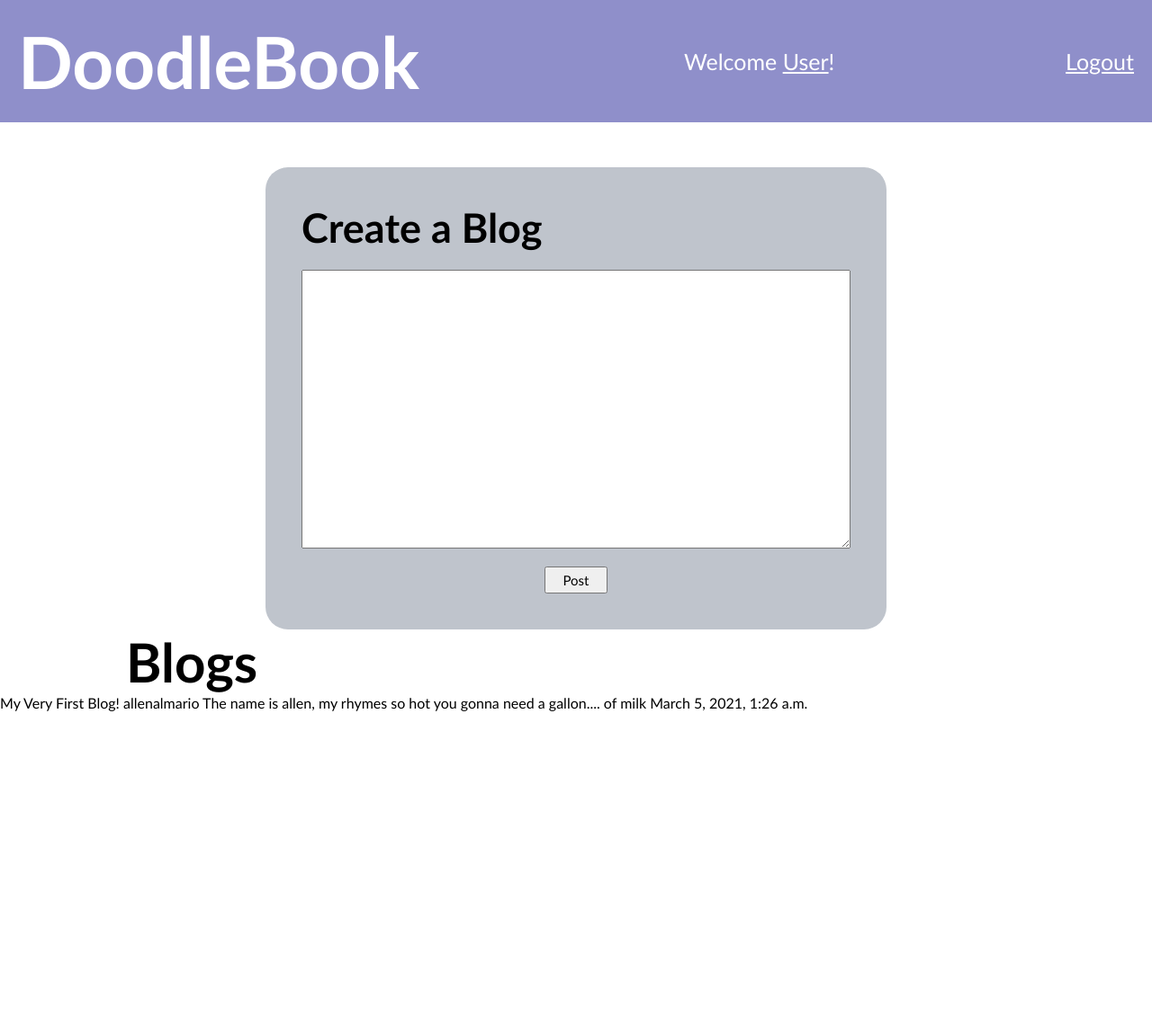
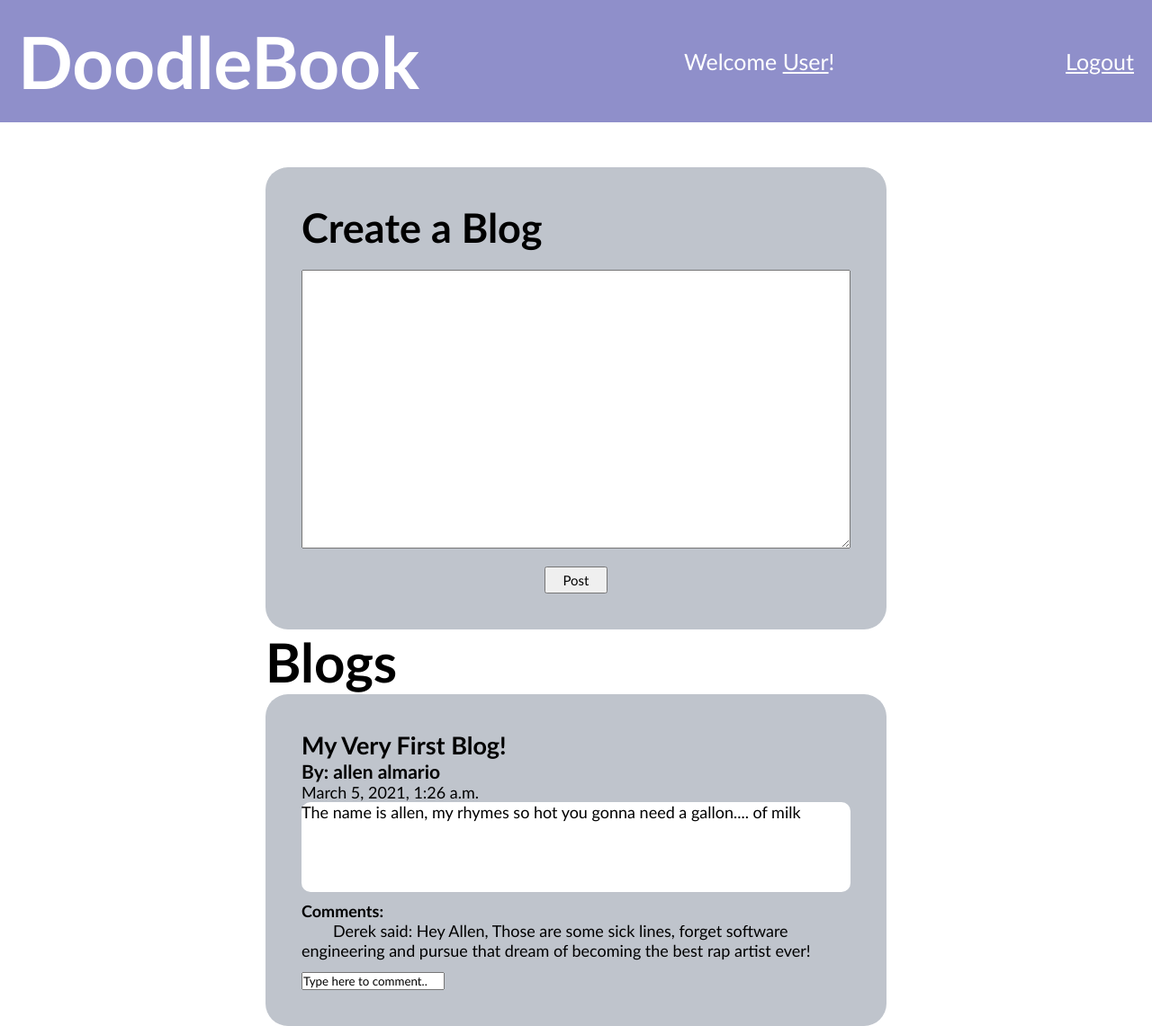
Before and after one commit to Derek-Mactal/DoodleBook, a Django app: page /dashboard in a window 1280 px wide. Shown: the whole page at 90% size. Before the commit the page ends 791 px from the top, so only its background shows below. Run offline with Django 3.2, Linux system fonts and the light colour scheme; data comes from the database, SQL or seed files in the repository; both versions use the stored data as it was after the commit.

Commit message:
Dashboard edits, added instances to models

```diff
--- a/Doodle_App/static/css/dashboard.css
+++ b/Doodle_App/static/css/dashboard.css
@@ -1,4 +1,5 @@
 *{
+    height: auto;
     margin: 0;
     padding: 0px;
     font-family: 'Gill Sans', 'Gill Sans MT', 'Calibri', 'Trebuchet MS', sans-serif;
@@ -66,10 +67,35 @@ header .nav a {
     margin: auto;
 }
 .blogs{
-    display: block;
+    display: flex;
     justify-content: center;
 }
 .blogs h1 {
-    padding-left: 140px;
+    /* padding-left: 70px; */
     font-size: 60px;
 }
+.bloginfo{
+    background-color: #bfc4cc;
+    width: 610px;
+    font-size: 18px;
+    padding: 40px;
+    border-radius: 25px;
+}
+
+.description{
+    background-color: white;
+    border-radius: 10px;
+    height: 100px;
+    margin-bottom: 10px;
+}
+
+.comment_section{
+    margin-bottom:10px;
+}
+.comment_section p{
+    display: inline;
+}
+.commenter{
+    margin-left: 35px;
+    display: inline;
+}
--- a/Doodle_App/templates/dashboard.html
+++ b/Doodle_App/templates/dashboard.html
@@ -28,12 +28,23 @@
     <div class="blogs">
         <div>
             <h1>Blogs</h1>
-            {% for blog in blogs %}
-                {{blog.title}}
-                {{blog.author.first_name}}{{blog.author.last_name}}
-                {{blog.desc}}
-                {{blog.created_at}}
-            {% endfor %}
+            <div class = "bloginfo">
+                {% for blog in blogs %}
+                    <h2>{{blog.title}}</h2>
+                    <div class = "name_created">
+                        <h3>By: {{blog.author.first_name}} {{blog.author.last_name}}</h3>
+                        <p>{{blog.created_at}}</p>
+                    <p class = "description">{{blog.desc}}</p>
+                {% endfor %}
+                <h4>Comments:</h4>
+                {% for comment in comments %}
+                    <div class ="comment_section">
+                        <p class = 'commenter'>{{comment.posted_by.first_name}} said:</p>
+                        <p>Hey Allen, Those are some sick lines, forget software engineering and pursue that dream of becoming the best rap artist ever!</p>
+                    </div>
+                    <input class ="comment_here" type ="text" value="Type here to comment..">
+                {% endfor %}
+            </div>
         </div>
     </div>
 </body>
--- a/Doodle_App/views.py
+++ b/Doodle_App/views.py
@@ -1,6 +1,6 @@
 from django.shortcuts import render, HttpResponse, redirect
 from django.http import JsonResponse
-from Doodle_App.models import User, Blog
+from Doodle_App.models import User, Blog, Comment
 
 def index(request):
     return render(request,'index.html')
@@ -12,6 +12,7 @@ def dashboard(request):
     context = {
         "users" : User.objects.all(),
         "blogs" : Blog.objects.all(),
+        "comments" : Comment.objects.all(),
     }
     return render(request, 'dashboard.html', context)
 
```
Also changed, not shown: db.sqlite3.
